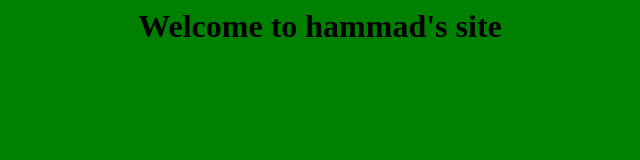
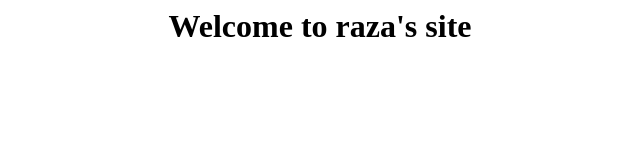
Before and after one commit to HammadHChandio/Ghost_Shadow, a plain HTML site: page www/index.html in a window 1280 px wide. Shown: the whole page, without its empty margins (320-960 px from the left). Drawn offline with Linux system fonts and the light colour scheme.

Commit message:
Changed the Background colour to white and changed the site name is Raza site

```diff
--- a/www/index.html
+++ b/www/index.html
@@ -2,7 +2,7 @@
 <head>
 <title>Welcome to hammad's site</title>
 </head>
-<body bgcolor="green" text="black">
-<center><h1>Welcome to hammad's site</h1></center>
+<body bgcolor="white" text="black">
+<center><h1>Welcome to raza's site</h1></center>
 </body>
 </html>
```
